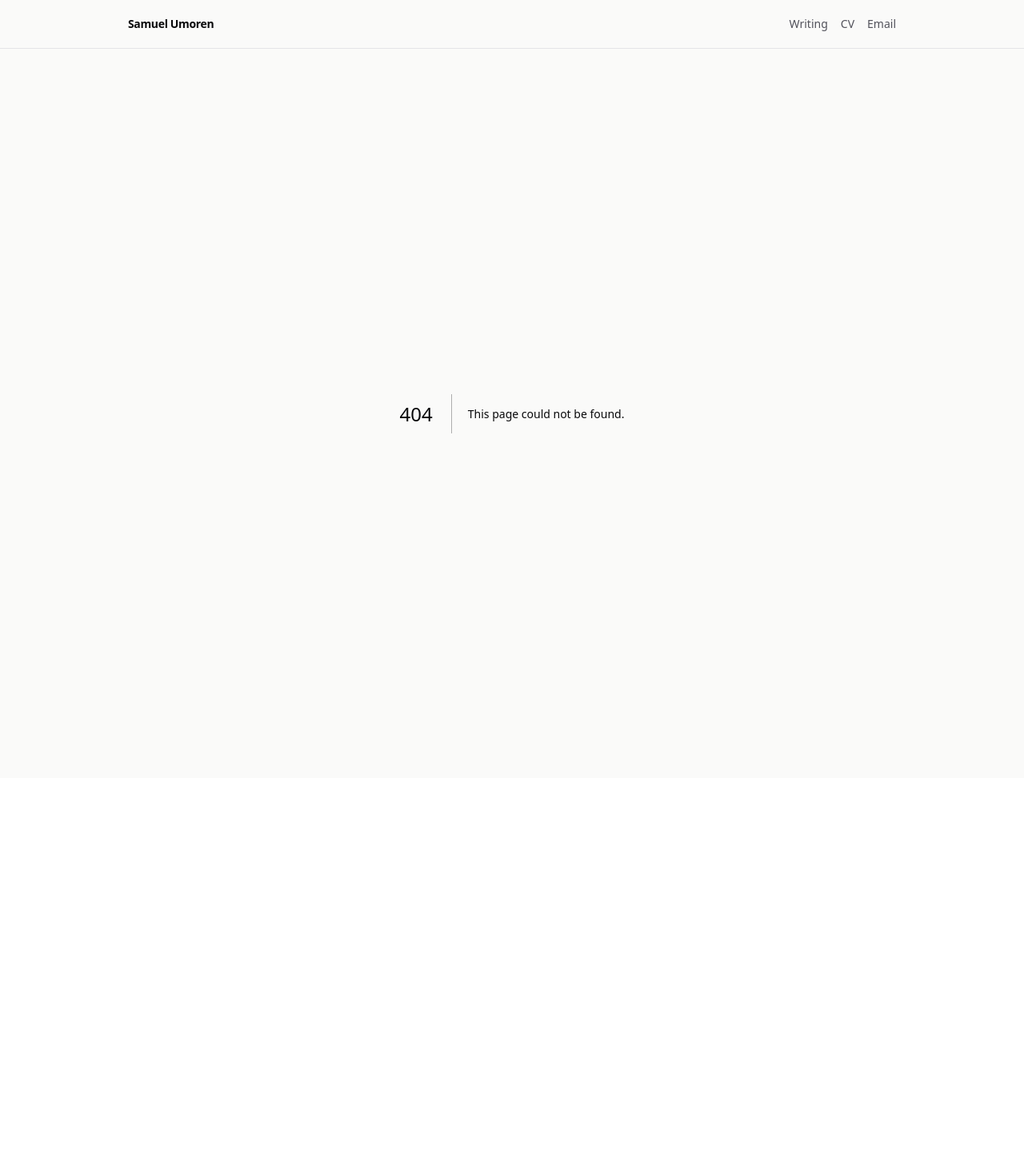
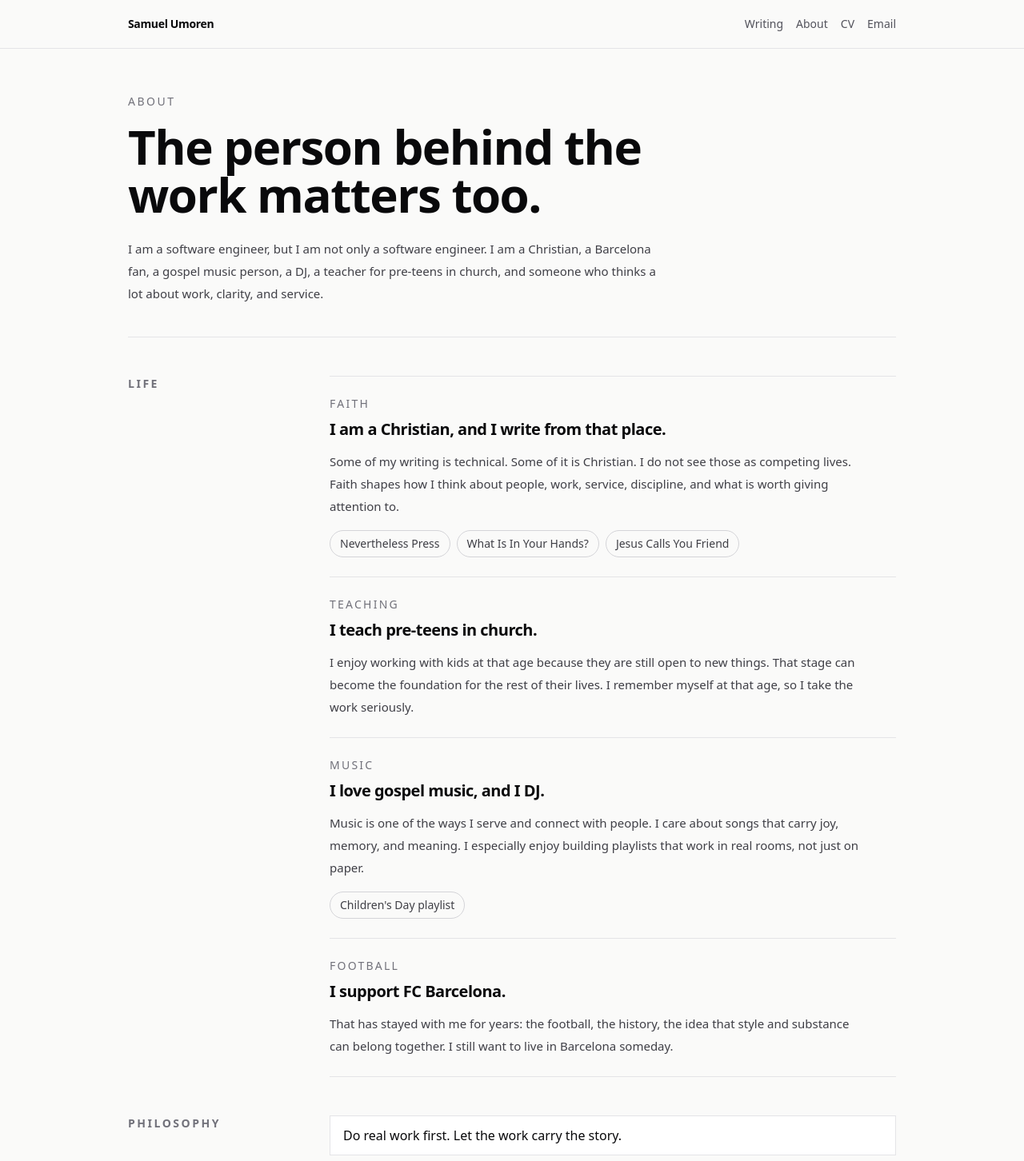
Before and after one commit to Umoren/samuel-umoren, a Next.js app: page /about in a window 1280 px wide. Before the commit this address had no page. Shown: the top 1452 px of the page at 80% size. Before the commit the page ends 973 px from the top, so only its background shows below. Built offline with nearby package versions, Linux system fonts and the light colour scheme.

Commit message:
add personal about page

```diff
--- a/components/SiteLayout.jsx
+++ b/components/SiteLayout.jsx
@@ -13,13 +13,16 @@ export default function Layout({ children }) {
       </Head>
       <div className="min-h-screen bg-stone-50 text-zinc-950">
         <header className="border-b border-zinc-200 bg-stone-50/95">
-          <nav className="mx-auto flex max-w-5xl items-center justify-between px-5 py-5 text-sm md:px-8">
+          <nav className="mx-auto flex max-w-5xl flex-wrap items-center justify-between gap-3 px-5 py-5 text-sm md:px-8">
             <Link href="/" className="font-semibold tracking-tight">
               Samuel Umoren
             </Link>
-            <div className="flex items-center gap-4 text-zinc-600">
+            <div className="flex flex-wrap items-center gap-4 text-zinc-600">
               <Link href="/writing" className="hover:text-zinc-950">
                 Writing
+              </Link>
+              <Link href="/about" className="hover:text-zinc-950">
+                About
               </Link>
               <a href="/samuel-umoren-cv-2026.pdf" className="hover:text-zinc-950">
                 CV
--- a/data/site.js
+++ b/data/site.js
@@ -18,6 +18,10 @@ export const profileLinks = [
   {
     label: "Blog",
     href: "https://sammai.bearblog.dev/",
+  },
+  {
+    label: "About",
+    href: "/about",
   },
 ];
 
@@ -93,6 +97,12 @@ export const proofLinks = [
     href: "https://sammydocs.mintlify.app/content/index",
     description: "Mintlify documentation site with structured framework guides.",
   },
+  {
+    title: "Documentation portfolio",
+    meta: "Selected case studies",
+    href: "https://samuel-umoren-documentation-engineer.vercel.app/",
+    description: "A focused archive of documentation projects, case studies, and philosophy.",
+  },
 ];
 
 export const focusAreas = [
@@ -101,6 +111,94 @@ export const focusAreas = [
   "Developer tools and integration guides",
   "Technical research and evidence systems",
   "Frontend and product engineering",
+];
+
+export const personalLinks = [
+  {
+    title: "Nevertheless Press",
+    meta: "Christian essays and reflections",
+    href: "https://neverthelesspress.vercel.app/",
+    description:
+      "Faith writing is part of my life, not a side personality. Nevertheless Press is the main home for that work.",
+  },
+  {
+    title: "Children's Day playlist",
+    meta: "Spotify",
+    href: "https://open.spotify.com/playlist/56uJqdKuWcBbx8P91nXYKj?si=0e435ca7c85547ca",
+    description:
+      "A recent gospel playlist I used for a Children's Day party. It made the rounds, which made me very happy.",
+  },
+  {
+    title: "Medium essays",
+    meta: "Faith writing archive",
+    href: "https://medium.com/@umorensamuel",
+    description:
+      "Older Christian essays, including reflections like 'What Is In Your Hands?' and 'Jesus Calls You Friend.'",
+  },
+  {
+    title: "Documentation portfolio",
+    meta: "Developer experience work",
+    href: "https://samuel-umoren-documentation-engineer.vercel.app/",
+    description:
+      "A focused portfolio for documentation systems, API guides, and developer-facing case studies.",
+  },
+];
+
+export const aboutSections = [
+  {
+    label: "Faith",
+    title: "I am a Christian, and I write from that place.",
+    body:
+      "Some of my writing is technical. Some of it is Christian. I do not see those as competing lives. Faith shapes how I think about people, work, service, discipline, and what is worth giving attention to.",
+    links: [
+      {
+        label: "Nevertheless Press",
+        href: "https://neverthelesspress.vercel.app/",
+      },
+      {
+        label: "What Is In Your Hands?",
+        href: "https://medium.com/@umorensamuel/what-is-in-your-hands-346374d3930d",
+      },
+      {
+        label: "Jesus Calls You Friend",
+        href: "https://medium.com/@umorensamuel/jesus-calls-you-friend-5762f8db39de",
+      },
+    ],
+  },
+  {
+    label: "Teaching",
+    title: "I teach pre-teens in church.",
+    body:
+      "I enjoy working with kids at that age because they are still open to new things. That stage can become the foundation for the rest of their lives. I remember myself at that age, so I take the work seriously.",
+  },
+  {
+    label: "Music",
+    title: "I love gospel music, and I DJ.",
+    body:
+      "Music is one of the ways I serve and connect with people. I care about songs that carry joy, memory, and meaning. I especially enjoy building playlists that work in real rooms, not just on paper.",
+    links: [
+      {
+        label: "Children's Day playlist",
+        href: "https://open.spotify.com/playlist/56uJqdKuWcBbx8P91nXYKj?si=0e435ca7c85547ca",
+      },
+    ],
+  },
+  {
+    label: "Football",
+    title: "I support FC Barcelona.",
+    body:
+      "That has stayed with me for years: the football, the history, the idea that style and substance can belong together. I still want to live in Barcelona someday.",
+  },
+];
+
+export const workPhilosophy = [
+  "Do real work first. Let the work carry the story.",
+  "Explain things clearly because clarity is respect.",
+  "Use evidence. Do not dress guesses up as insight.",
+  "Build with the tools you have. Better tools help, but they are not the work.",
+  "Documentation is part of the product. If people cannot use it, it is not done.",
+  "Research should survive a skeptical read.",
+  "AI is useful when it gives people leverage, not when it becomes theatre.",
 ];
 
 export const writingGroups = [
@@ -127,6 +225,12 @@ export const writingGroups = [
         href: "https://dev.to/umoren",
         note: "Developer-community publishing archive.",
       },
+      {
+        title: "Medium profile",
+        source: "Medium",
+        href: "https://medium.com/@umorensamuel",
+        note: "Older essays, including Christian reflections and early public writing.",
+      },
     ],
   },
   {
@@ -150,6 +254,37 @@ export const writingGroups = [
         source: "Mintlify",
         href: "https://sammydocs.mintlify.app/content/index",
         note: "Structured SDK documentation with framework-specific guides.",
+      },
+      {
+        title: "Documentation portfolio",
+        source: "Portfolio",
+        href: "https://samuel-umoren-documentation-engineer.vercel.app/",
+        note: "Selected documentation case studies and documentation philosophy.",
+      },
+    ],
+  },
+  {
+    name: "Faith and personal essays",
+    description:
+      "Christian writing and reflections that sit outside the technical archive.",
+    items: [
+      {
+        title: "Nevertheless Press",
+        source: "Primary faith writing",
+        href: "https://neverthelesspress.vercel.app/",
+        note: "Christian essays and reflections.",
+      },
+      {
+        title: "What Is In Your Hands?",
+        source: "Medium",
+        href: "https://medium.com/@umorensamuel/what-is-in-your-hands-346374d3930d",
+        note: "A Christian essay from my older Medium archive.",
+      },
+      {
+        title: "Jesus Calls You Friend",
+        source: "Medium",
+        href: "https://medium.com/@umorensamuel/jesus-calls-you-friend-5762f8db39de",
+        note: "A Christian essay from my older Medium archive.",
       },
     ],
   },
--- /dev/null
+++ b/pages/about.js
@@ -0,0 +1,98 @@
+import { aboutSections, personalLinks, workPhilosophy } from "../data/site";
+
+export default function About() {
+  return (
+    <div className="space-y-12">
+      <section className="border-b border-zinc-200 pb-10">
+        <p className="mb-4 text-sm font-medium uppercase tracking-[0.18em] text-zinc-500">
+          About
+        </p>
+        <h1 className="max-w-3xl text-4xl font-semibold tracking-tight text-zinc-950 md:text-6xl">
+          The person behind the work matters too.
+        </h1>
+        <p className="mt-6 max-w-2xl text-[15px] leading-7 text-zinc-700">
+          I am a software engineer, but I am not only a software engineer. I am
+          a Christian, a Barcelona fan, a gospel music person, a DJ, a teacher
+          for pre-teens in church, and someone who thinks a lot about work,
+          clarity, and service.
+        </p>
+      </section>
+
+      <section className="grid gap-8 md:grid-cols-[220px_1fr]">
+        <div>
+          <h2 className="text-sm font-semibold uppercase tracking-[0.18em] text-zinc-500">
+            Life
+          </h2>
+        </div>
+        <div className="divide-y divide-zinc-200 border-y border-zinc-200">
+          {aboutSections.map((section) => (
+            <div key={section.label} className="py-6">
+              <p className="text-sm font-medium uppercase tracking-[0.16em] text-zinc-500">
+                {section.label}
+              </p>
+              <h3 className="mt-2 text-xl font-semibold tracking-tight text-zinc-950">
+                {section.title}
+              </h3>
+              <p className="mt-3 max-w-2xl text-[15px] leading-7 text-zinc-700">
+                {section.body}
+              </p>
+              {section.links ? (
+                <div className="mt-4 flex flex-wrap gap-2">
+                  {section.links.map((link) => (
+                    <a
+                      key={link.href}
+                      href={link.href}
+                      className="rounded-full border border-zinc-300 px-3 py-1.5 text-sm text-zinc-700 transition hover:border-zinc-950 hover:text-zinc-950"
+                    >
+                      {link.label}
+                    </a>
+                  ))}
+                </div>
+              ) : null}
+            </div>
+          ))}
+        </div>
+      </section>
+
+      <section className="grid gap-8 md:grid-cols-[220px_1fr]">
+        <div>
+          <h2 className="text-sm font-semibold uppercase tracking-[0.18em] text-zinc-500">
+            Philosophy
+          </h2>
+        </div>
+        <div className="grid gap-2">
+          {workPhilosophy.map((line) => (
+            <div key={line} className="border border-zinc-200 bg-white px-4 py-3">
+              {line}
+            </div>
+          ))}
+        </div>
+      </section>
+
+      <section className="grid gap-8 md:grid-cols-[220px_1fr]">
+        <div>
+          <h2 className="text-sm font-semibold uppercase tracking-[0.18em] text-zinc-500">
+            Links
+          </h2>
+        </div>
+        <div className="grid gap-3 sm:grid-cols-2">
+          {personalLinks.map((item) => (
+            <a
+              key={item.href}
+              href={item.href}
+              className="border border-zinc-200 bg-white px-4 py-4 transition hover:border-zinc-950"
+            >
+              <div className="flex items-baseline justify-between gap-4">
+                <h3 className="font-semibold text-zinc-950">{item.title}</h3>
+                <p className="text-sm text-zinc-500">{item.meta}</p>
+              </div>
+              <p className="mt-2 text-[15px] leading-6 text-zinc-700">
+                {item.description}
+              </p>
+            </a>
+          ))}
+        </div>
+      </section>
+    </div>
+  );
+}
--- a/pages/index.js
+++ b/pages/index.js
@@ -1,6 +1,7 @@
 import Link from "next/link";
 import {
   focusAreas,
+  personalLinks,
   profileLinks,
   proofLinks,
   workHighlights,
@@ -123,6 +124,31 @@ export default function Home() {
           </Link>
         </div>
       </section>
+
+      <section className="grid gap-8 border-t border-zinc-200 pt-8 md:grid-cols-[220px_1fr]">
+        <div>
+          <h2 className="text-sm font-semibold uppercase tracking-[0.18em] text-zinc-500">
+            Also
+          </h2>
+        </div>
+        <div className="grid gap-3 sm:grid-cols-2">
+          {personalLinks.map((item) => (
+            <a
+              key={item.href}
+              href={item.href}
+              className="border border-zinc-200 bg-white px-4 py-4 transition hover:border-zinc-950"
+            >
+              <div className="flex items-baseline justify-between gap-4">
+                <h3 className="font-semibold text-zinc-950">{item.title}</h3>
+                <p className="text-sm text-zinc-500">{item.meta}</p>
+              </div>
+              <p className="mt-2 text-[15px] leading-6 text-zinc-700">
+                {item.description}
+              </p>
+            </a>
+          ))}
+        </div>
+      </section>
     </div>
   );
 }
```
